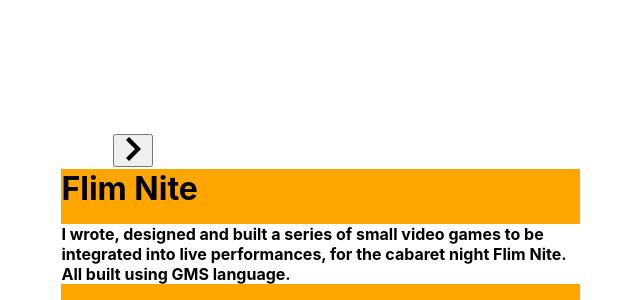
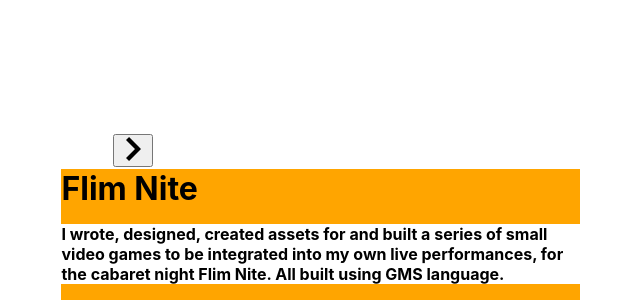
Before and after one commit to joecooper1/pf, a React (Create React App) app: page / in a window 1280 px wide. Shown: the part 3839-4139 px from the top of the page, without its empty margins (618-1258 px from the left). Built offline with nearby package versions, Linux system fonts and the light colour scheme.

Commit message:
edit description of flim nite porject

```diff
--- a/src/data/projectData.js
+++ b/src/data/projectData.js
@@ -64,7 +64,7 @@
     github: null,
     link: null,
     description:
-      "I wrote, designed and built a series of small video games to be integrated into live performances, for the cabaret night Flim Nite. All built using GMS language.",
+      "I wrote, designed, created assets for and built a series of small video games to be integrated into my own live performances, for the cabaret night Flim Nite. All built using GMS language.",
     url: [dead, hand, smiles, space, rain, nightmare, angles, beat, car],
   },
 ];
```
